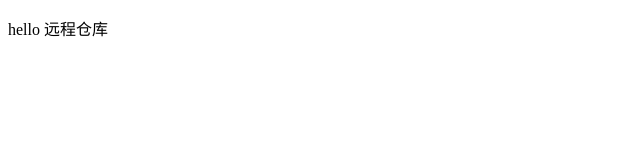
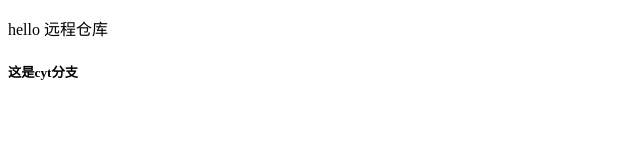
Before and after one commit to 19200337cyt/test, a plain HTML site: page index.html in a window 1280 px wide. Shown: the whole page, without its empty margins (0-640 px from the left). Drawn offline with Linux system fonts and the light colour scheme.

Commit message:
添加内容

```diff
--- a/index.html
+++ b/index.html
@@ -8,5 +8,6 @@
   </head>
   <body>
     <p>hello 远程仓库</p>
+    <h5>这是cyt分支</h5>
   </body>
 </html>
```
